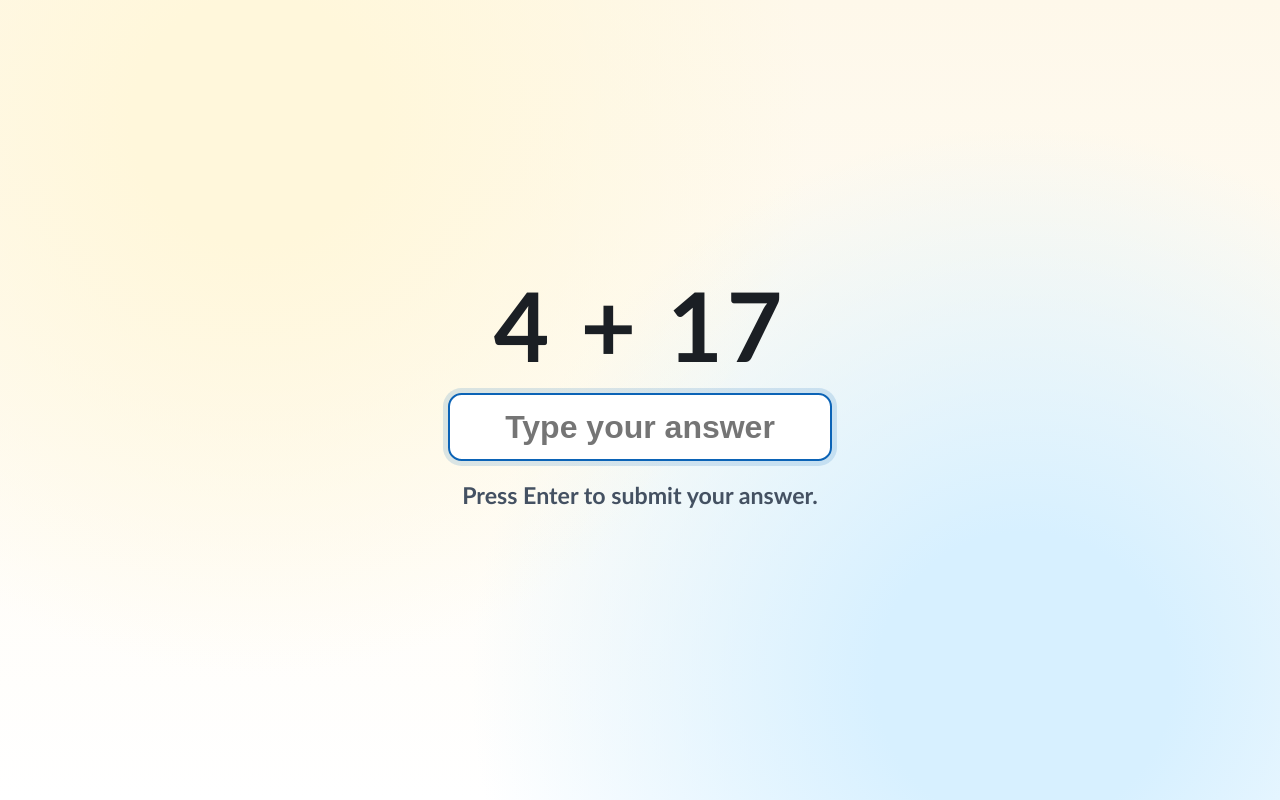
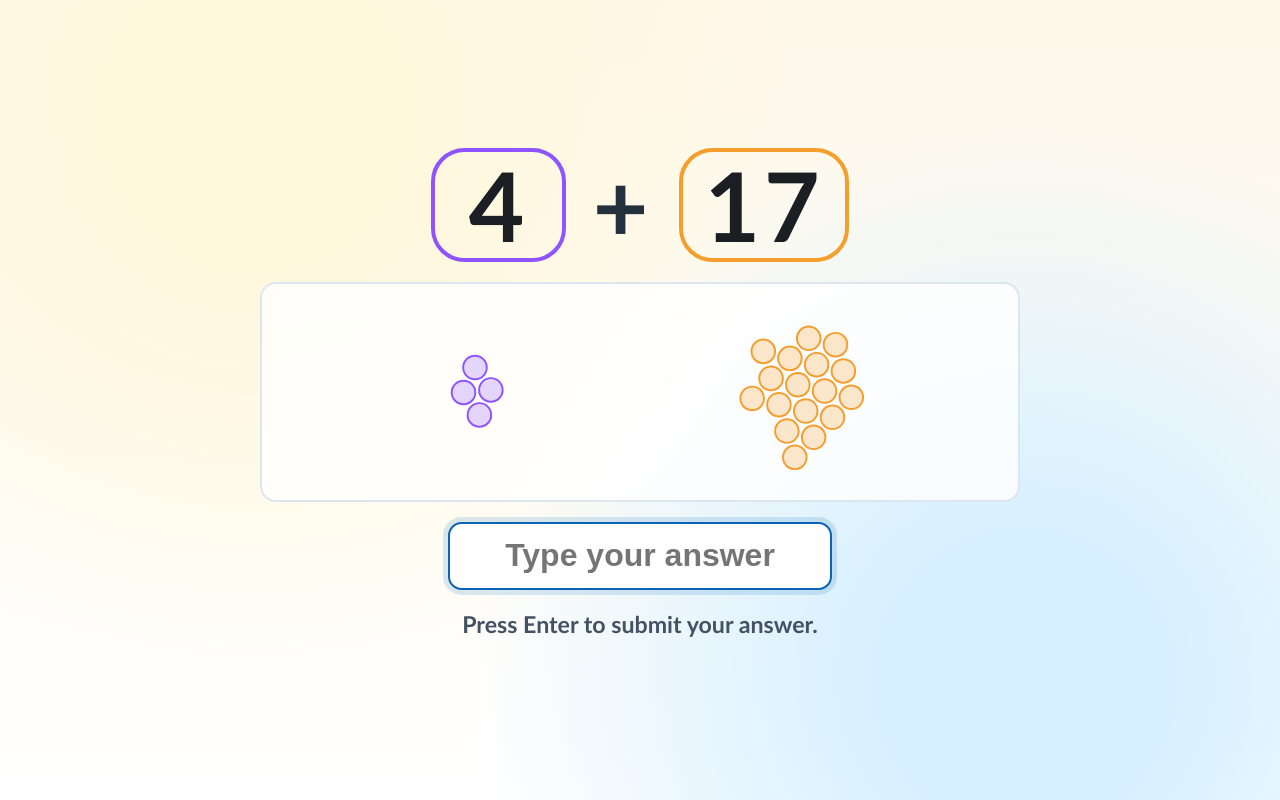
Before and after one commit to jimnys-8/mathius, a React (Vite) app: page / in a window 1280 px wide. Built offline with nearby package versions, Linux system fonts and the light colour scheme.

Commit message:
Basic visualization for addition

```diff
--- a/src/App.css
+++ b/src/App.css
@@ -19,6 +19,55 @@
   color: #1b1f24;
   letter-spacing: 0.04em;
   font-weight: 800;
+}
+
+.operator {
+  color: #25303d;
+}
+
+.operand {
+  display: inline-block;
+  min-width: 1.4em;
+  padding: 0.05em 0.22em;
+  border: 4px solid;
+  border-radius: 0.35em;
+}
+
+.operand-left {
+  border-color: #8f53ff;
+}
+
+.operand-right {
+  border-color: #f59e2d;
+}
+
+.bubble-viz {
+  width: min(94vw, 760px);
+  aspect-ratio: 760 / 220;
+  border-radius: 1rem;
+  border: 2px solid #dde5ef;
+  background: rgba(255, 255, 255, 0.82);
+  overflow: hidden;
+}
+
+.bubble-viz svg {
+  width: 100%;
+  height: 100%;
+  display: block;
+}
+
+.bubble {
+  stroke-width: 2;
+}
+
+.bubble-left {
+  fill: rgba(143, 83, 255, 0.24);
+  stroke: #8f53ff;
+}
+
+.bubble-right {
+  fill: rgba(245, 158, 45, 0.25);
+  stroke: #f59e2d;
 }
 
 .answer-input {
--- a/src/App.jsx
+++ b/src/App.jsx
@@ -1,4 +1,11 @@
-import { useMemo, useState } from 'react'
+import { useEffect, useMemo, useState } from 'react'
+import {
+  forceCollide,
+  forceManyBody,
+  forceSimulation,
+  forceX,
+  forceY,
+} from 'd3-force'
 import './App.css'
 
 function createQuestion() {
@@ -34,8 +41,92 @@ function createQuestion() {
 
   return {
     text: `${left} ${operator} ${right}`,
+    left,
+    right,
+    operator,
     answer,
   }
+}
+
+function AdditionBubbles({ leftCount, rightCount }) {
+  const [nodes, setNodes] = useState([])
+
+  useEffect(() => {
+    const width = 760
+    const height = 220
+    const radius = 12
+
+    const nextNodes = [
+      ...Array.from({ length: leftCount }, (_, index) => ({
+        id: `left-${index}`,
+        side: 'left',
+        x: width * 0.28,
+        y: height * 0.5,
+      })),
+      ...Array.from({ length: rightCount }, (_, index) => ({
+        id: `right-${index}`,
+        side: 'right',
+        x: width * 0.72,
+        y: height * 0.5,
+      })),
+    ]
+
+    if (nextNodes.length === 0) {
+      const emptyFrame = requestAnimationFrame(() => {
+        setNodes([])
+      })
+
+      return () => {
+        cancelAnimationFrame(emptyFrame)
+      }
+    }
+
+    let frame = null
+    const simulation = forceSimulation(nextNodes)
+      .force(
+        'x',
+        forceX((node) => (node.side === 'left' ? width * 0.28 : width * 0.72)).strength(0.12),
+      )
+      .force('y', forceY(height * 0.5).strength(0.08))
+      .force('charge', forceManyBody().strength(3))
+      .force('collide', forceCollide(radius + 2).iterations(2))
+      .alpha(0.9)
+      .alphaDecay(0.05)
+
+    simulation.on('tick', () => {
+      if (frame !== null) {
+        return
+      }
+
+      frame = requestAnimationFrame(() => {
+        frame = null
+        setNodes([...simulation.nodes()])
+      })
+    })
+
+    return () => {
+      simulation.stop()
+      if (frame !== null) {
+        cancelAnimationFrame(frame)
+      }
+    }
+  }, [leftCount, rightCount])
+
+  return (
+    <div className="bubble-viz" aria-hidden="true">
+      <svg viewBox="0 0 760 220" preserveAspectRatio="xMidYMid meet">
+        {nodes.map((node) => (
+          <circle
+            key={node.id}
+            cx={node.x}
+            cy={node.y}
+            r="12"
+            className={node.side === 'left' ? 'bubble bubble-left' : 'bubble bubble-right'}
+          />
+        ))}
+      </svg>
+    </div>
+  )
 }
 
 function App() {
@@ -43,6 +134,7 @@ function App() {
   const [inputValue, setInputValue] = useState('')
   const [submitted, setSubmitted] = useState(false)
   const [isCorrect, setIsCorrect] = useState(false)
+  const isAddition = question.operator === '+'
 
   const resultText = useMemo(() => {
     if (!submitted) {
@@ -79,7 +171,19 @@ function App() {
 
   return (
     <main className="game">
-      <h1 className="question">{question.text}</h1>
+      <h1 className="question">
+        {isAddition ? (
+          <>
+            <span className="operand operand-left">{question.left}</span>
+            <span className="operator"> + </span>
+            <span className="operand operand-right">{question.right}</span>
+          </>
+        ) : (
+          question.text
+        )}
+      </h1>
+
+      {isAddition && <AdditionBubbles leftCount={question.left} rightCount={question.right} />}
 
       <input
         type="text"
```
